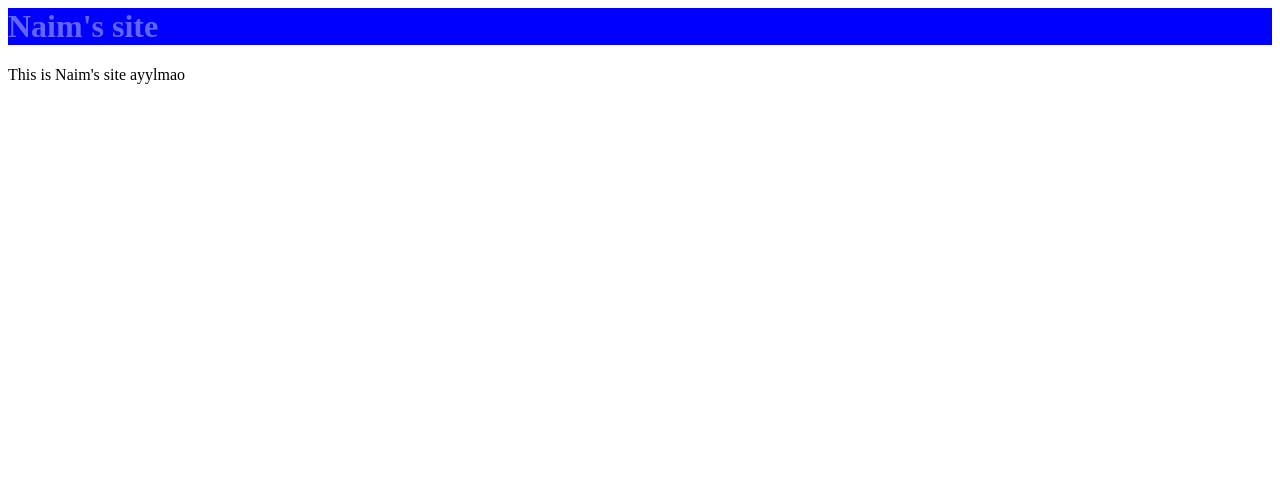
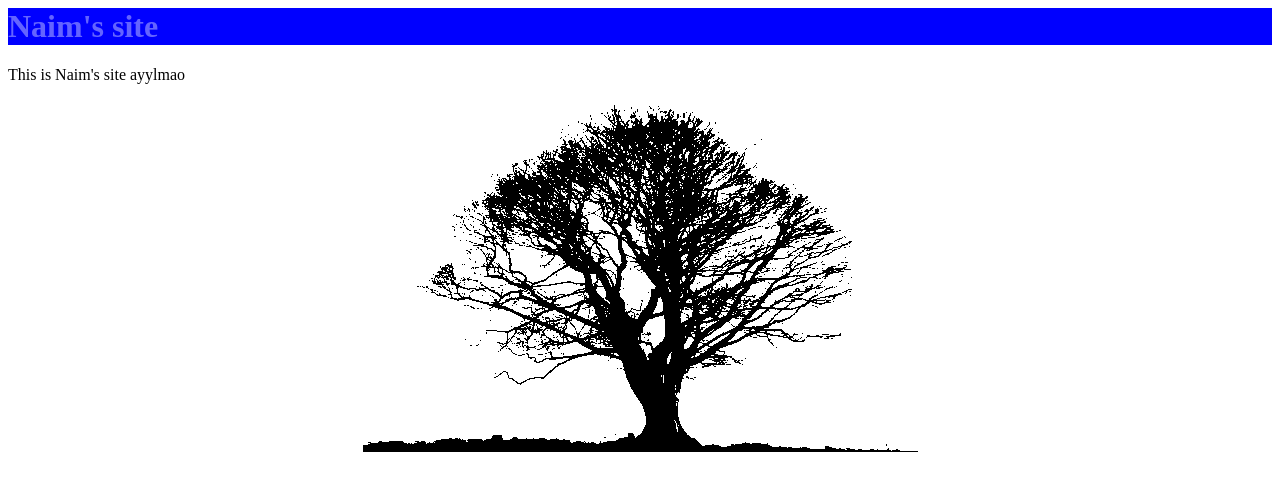
Before and after one commit to NaimBoufridi/naimboufridi.github.io, a plain HTML site: page index.html in a window 1280 px wide. Drawn offline with Linux system fonts and the light colour scheme.

Commit message:
Add a tree

```diff
--- a/index.html
+++ b/index.html
@@ -6,5 +6,6 @@
   <body>
     <h1>Naim's site</h1>
     <p>This is Naim's site ayylmao</p>
+    <img class="treeimg" src="tree.png" />
   </body>
 </html>
--- a/style.css
+++ b/style.css
@@ -2,3 +2,8 @@ h1 {
   color: rgb(100,100,255);
   background-color: blue;
 }
+
+.treeimg {
+  display: block;
+  margin: 0 auto;
+}
```
Also changed, not shown: tree.png (added).
